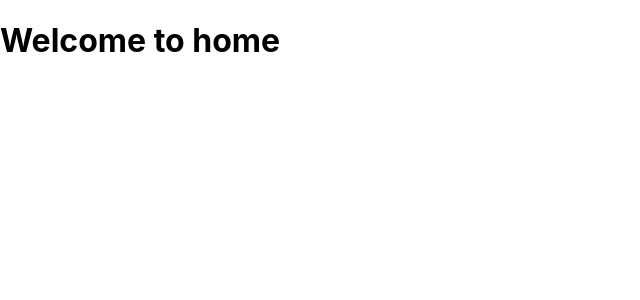
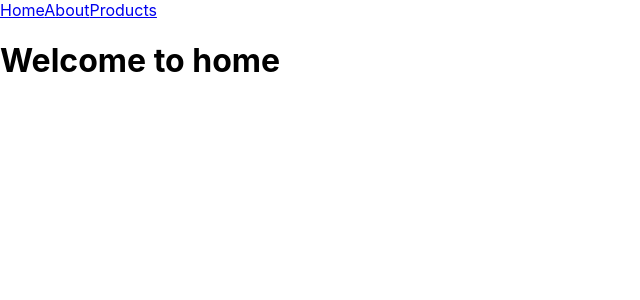
Before and after one commit to sajid-munawar/shoe-store-react-app, a React (Create React App) app: page / in a window 1280 px wide. Shown: the top 300 px of the page, without its empty margins (0-640 px from the left). Built offline with nearby package versions, Linux system fonts and the light colour scheme.

Commit message:
Added links

```diff
--- /dev/null
+++ b/src/Components/NavBar.js
@@ -0,0 +1,13 @@
+import {Link, link} from "react-router-dom";
+
+function NavBar() {
+    return (
+      <div >
+        <Link to="/">Home</Link>
+        <Link to="/about">About</Link>
+        <Link to="/products">Products</Link>
+      </div>
+    );
+  }
+
+  export default NavBar;
--- a/src/Route.js
+++ b/src/Route.js
@@ -4,15 +4,17 @@
 import About from "./Components/About";
 import Product from "./Components/Product";
 import ProductItem from "./Components/ProductItem";
+import NavBar from "./Components/NavBar";
 
 function RouteConfig() {
   return (
     <div >
       <Router>
+        <NavBar/>
           <Switch>
               <Route exact path="/" component={Home} />
               <Route path="/About" component={About} />
-              <Route exact path="/Product" component={Product} />
+              <Route exact path="/Products" component={Product} />
               <Route path="/Product/:id" component={ProductItem} />
               <Route path="*" component={()=><h1>404 not found</h1>} />
           </Switch>
```
